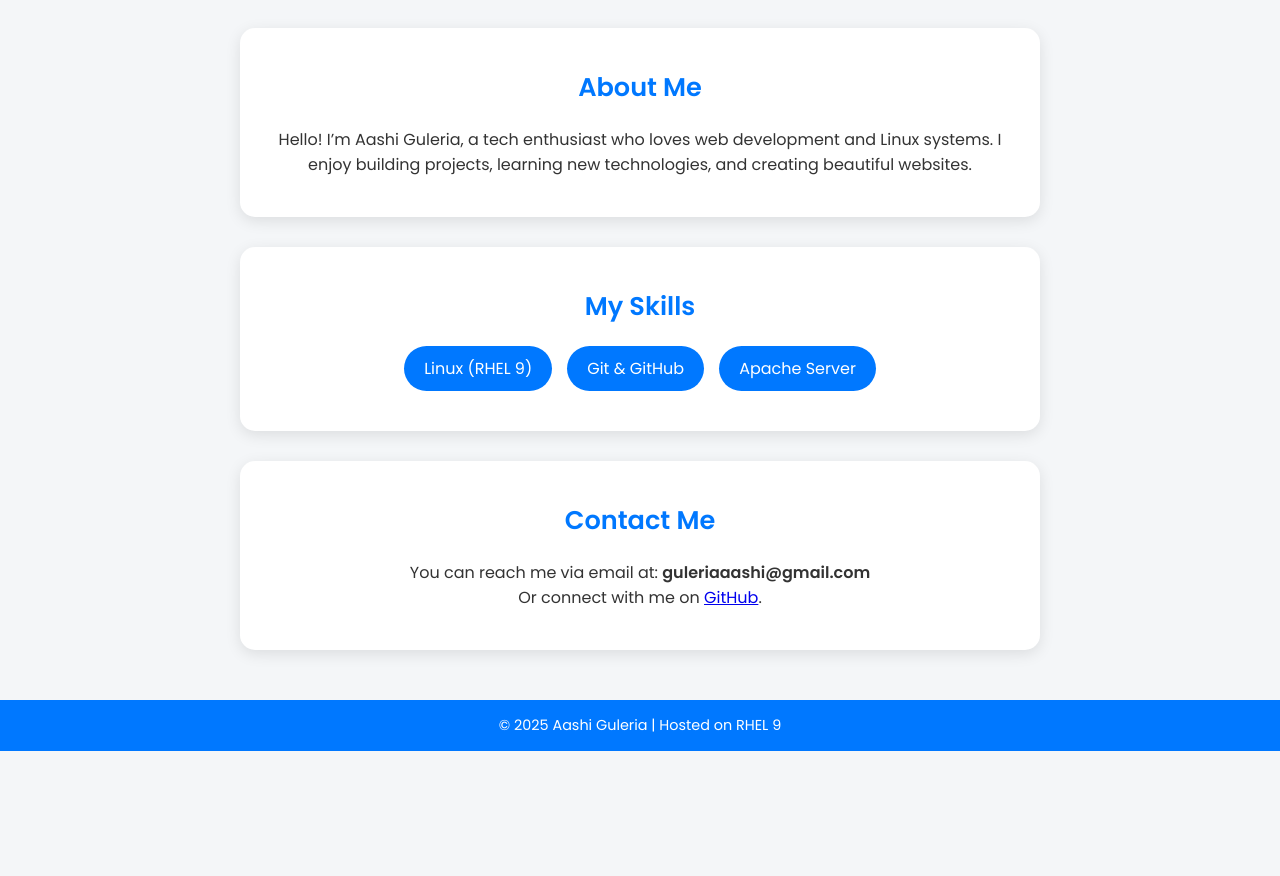
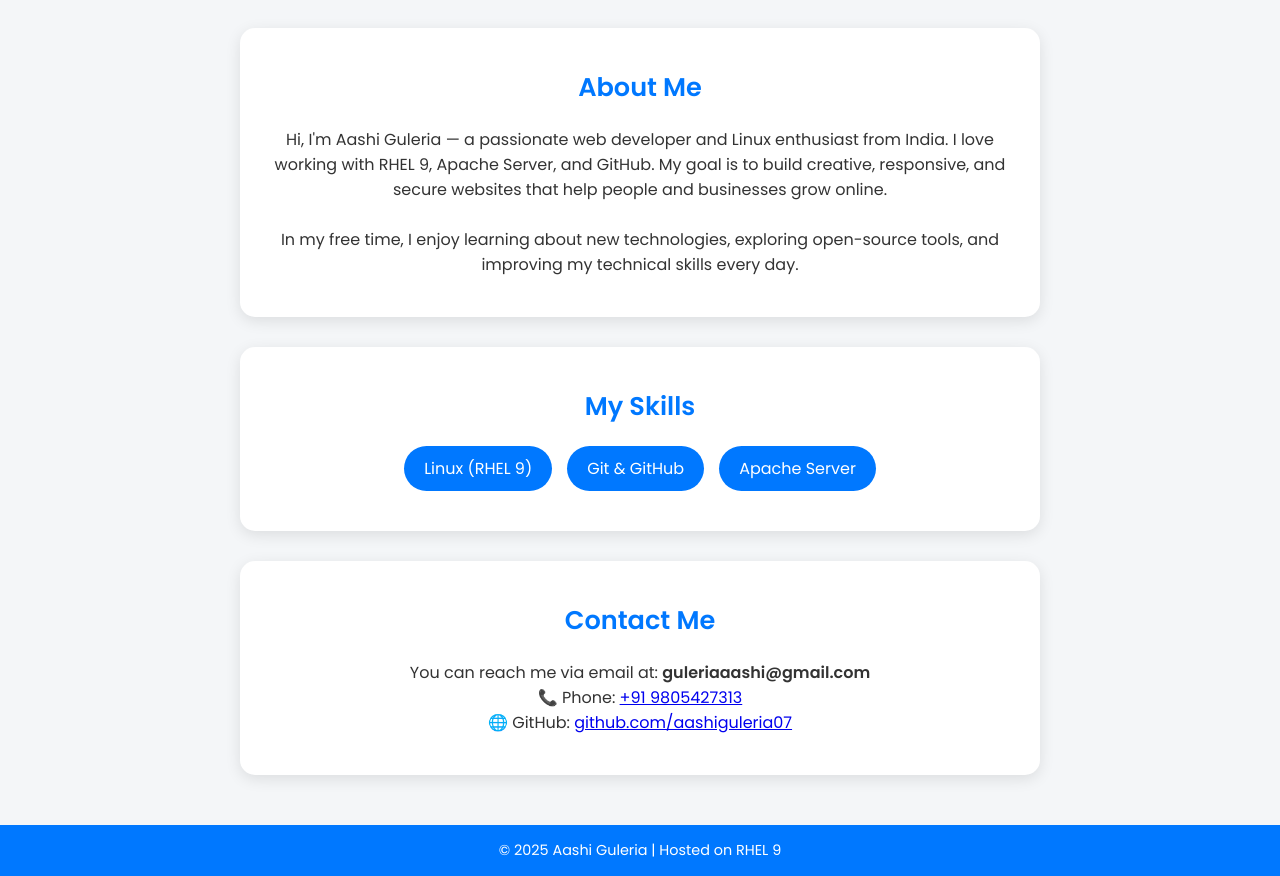
Before and after one commit to aashiguleria07/aashisite, a plain HTML site: page index.html in a window 1280 px wide. Shown: the part 660-1536 px from the top of the page. Before the commit the page ends 1411 px from the top, so only its background shows below. Drawn offline with Linux system fonts and the light colour scheme.

Commit message:
Aashi Guleria new design complete

```diff
--- a/index.html
+++ b/index.html
@@ -148,9 +148,12 @@ i<!DOCTYPE html>
 
   <section id="about">
     <h3>About Me</h3>
-    <p>Hello! I’m Aashi Guleria, a tech enthusiast who loves web development and Linux systems.
-    I enjoy building projects, learning new technologies, and creating beautiful websites.</p>
-  </section>
+    <p> Hi, I'm Aashi Guleria — a passionate web developer and Linux enthusiast from India.
+    I love working with RHEL 9, Apache Server, and GitHub.
+    My goal is to build creative, responsive, and secure websites that help people and businesses grow online.
+    <br><br> In my free time, I enjoy learning about new technologies, exploring open-source tools, and improving my technical skills every day.
+  </p>
+</section>
 
   <section id="skills">
     <h3>My Skills</h3>
@@ -164,8 +167,9 @@ i<!DOCTYPE html>
   <section id="contact">
     <h3>Contact Me</h3>
     <p>You can reach me via email at: <strong>guleriaaashi@gmail.com</strong></p>
-    <p>Or connect with me on <a href="https://github.com/aashiguleria07" target="_blank">GitHub</a>.</p>
-  </section>
+    <p>📞 Phone: <a href="tel:+919805427313">+91 9805427313</a></p>
+  <p>🌐 GitHub: <a href="https://github.com/aashiguleria07" target="_blank">github.com/aashiguleria07</a></p>
+</section>
 
   <footer>
     © 2025 Aashi Guleria | Hosted on RHEL 9
```
